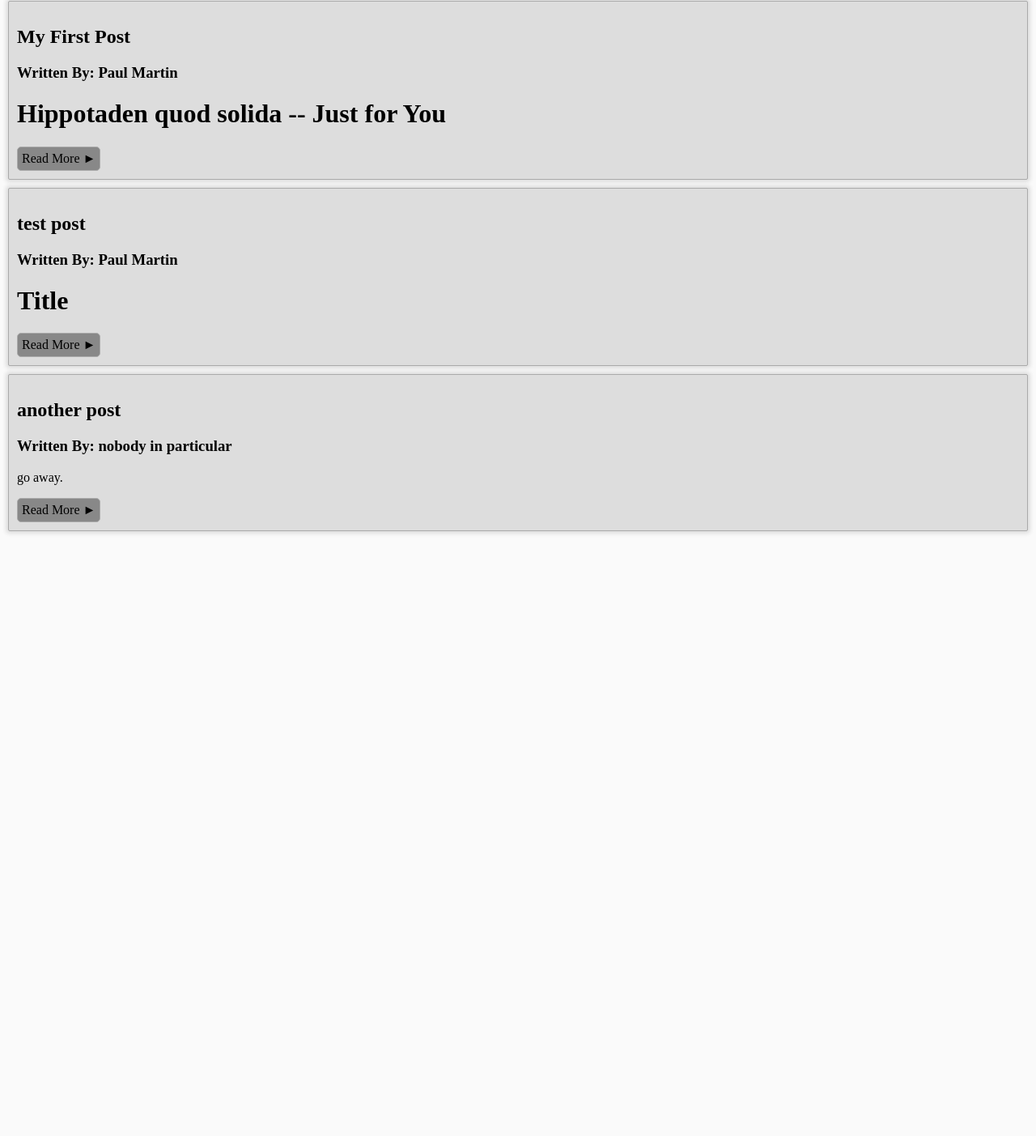
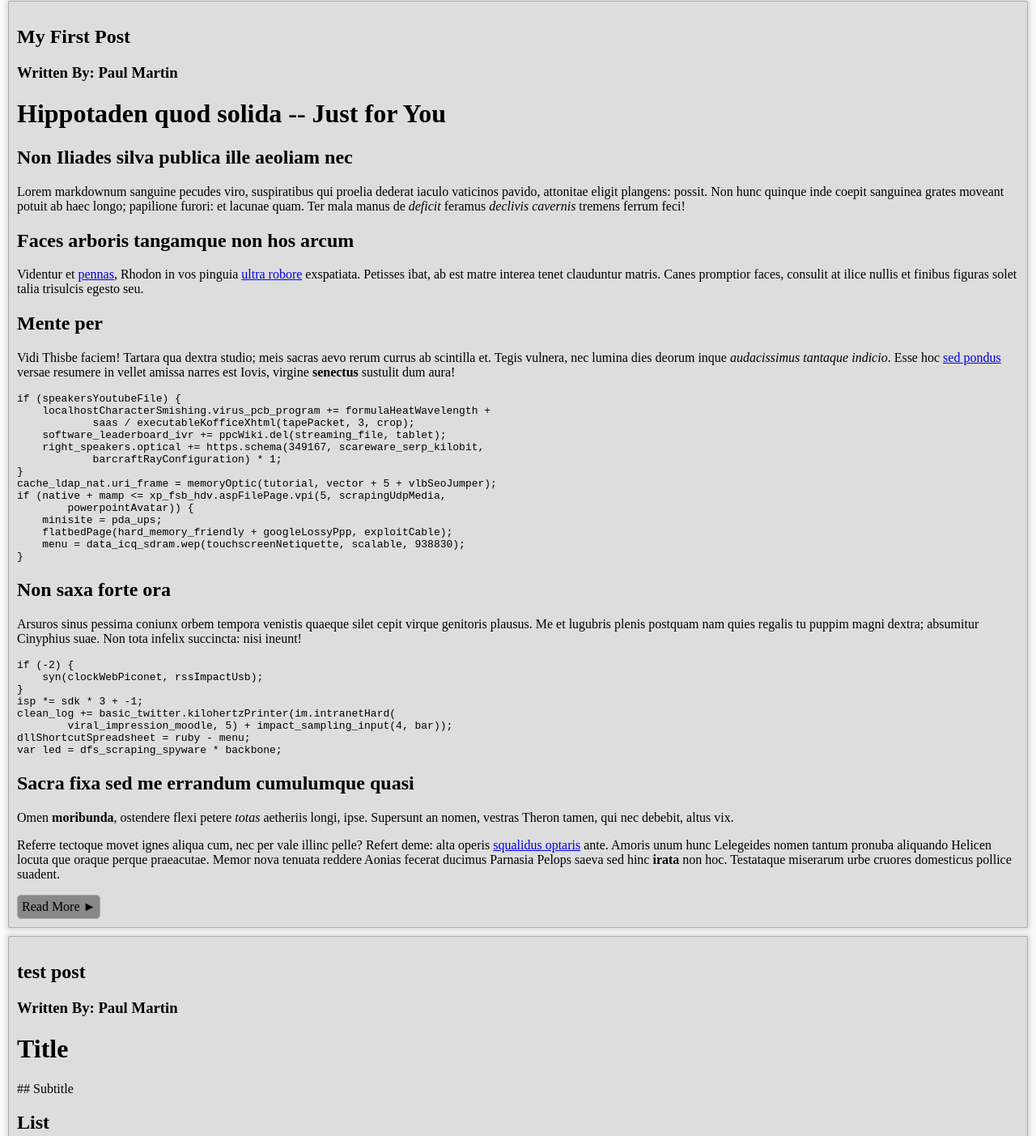
Before and after one commit to MobiusHorizons/awesome-cms, a website: page index.html in a window 1280 px wide. Shown: the part 9-1412 px from the top of the page at 81% size. Before the commit the page ends 800 px from the top, so only its background shows below. Drawn offline with Linux system fonts and the light colour scheme.

Commit message:
update post 0

```diff
--- a/index.html
+++ b/index.html
@@ -34,6 +34,10 @@ body{
   background-color: #888;
   text-decoration: none;
 }
+.posts .post p.summary{
+  font-size: 0.7em;
+  max-height: 3em;
+}
 .posts .post a.btn:after{
   content: ' \25BA';
 }
@@ -44,21 +48,90 @@ body{
     <div class="post">
       <h2>My First Post</h2>
       <h3>Written By: Paul Martin </h3>
-      <p><h1>Hippotaden quod solida -- Just for You</h1>
-</p>
+      <p class="summary"><h1>Hippotaden quod solida -- Just for You</h1>
+
+<h2>Non Iliades silva publica ille aeoliam nec</h2>
+
+<p>Lorem markdownum sanguine pecudes viro, suspiratibus qui proelia dederat iaculo
+vaticinos pavido, attonitae eligit plangens: possit. Non hunc quinque inde
+coepit sanguinea grates moveant potuit ab haec longo; papilione furori: et
+lacunae quam. Ter mala manus de <em>deficit</em> feramus <em>declivis cavernis</em> tremens
+ferrum feci!</p>
+
+<h2>Faces arboris tangamque non hos arcum</h2>
+
+<p>Videntur et <a href="http://gifctrl.com/">pennas</a>, Rhodon in vos pinguia <a href="http://jaspervdj.be/">ultra
+robore</a> exspatiata. Petisses ibat, ab est matre interea
+tenet clauduntur matris. Canes promptior faces, consulit at ilice nullis et
+finibus figuras solet talia trisulcis egesto seu.</p>
+
+<h2>Mente per</h2>
+
+<p>Vidi Thisbe faciem! Tartara qua dextra studio; meis sacras aevo rerum currus ab
+scintilla et. Tegis vulnera, nec lumina dies deorum inque <em>audacissimus tantaque
+indicio</em>. Esse hoc <a href="http://en.wikipedia.org/wiki/Sterling_Archer">sed pondus</a>
+versae resumere in vellet amissa narres est Iovis, virgine <strong>senectus</strong> sustulit
+dum aura!</p>
+
+<pre><code>if (speakersYoutubeFile) {
+    localhostCharacterSmishing.virus_pcb_program += formulaHeatWavelength +
+            saas / executableKofficeXhtml(tapePacket, 3, crop);
+    software_leaderboard_ivr += ppcWiki.del(streaming_file, tablet);
+    right_speakers.optical += https.schema(349167, scareware_serp_kilobit,
+            barcraftRayConfiguration) * 1;
+}
+cache_ldap_nat.uri_frame = memoryOptic(tutorial, vector + 5 + vlbSeoJumper);
+if (native + mamp &lt;= xp_fsb_hdv.aspFilePage.vpi(5, scrapingUdpMedia,
+        powerpointAvatar)) {
+    minisite = pda_ups;
+    flatbedPage(hard_memory_friendly + googleLossyPpp, exploitCable);
+    menu = data_icq_sdram.wep(touchscreenNetiquette, scalable, 938830);
+}</code></pre>
+
+<h2>Non saxa forte ora</h2>
+
+<p>Arsuros sinus pessima coniunx orbem tempora venistis quaeque silet cepit virque
+genitoris plausus. Me et lugubris plenis postquam nam quies regalis tu puppim
+magni dextra; absumitur Cinyphius suae. Non tota infelix succincta: nisi ineunt!</p>
+
+<pre><code>if (-2) {
+    syn(clockWebPiconet, rssImpactUsb);
+}
+isp *= sdk * 3 + -1;
+clean_log += basic_twitter.kilohertzPrinter(im.intranetHard(
+        viral_impression_moodle, 5) + impact_sampling_input(4, bar));
+dllShortcutSpreadsheet = ruby - menu;
+var led = dfs_scraping_spyware * backbone;</code></pre>
+
+<h2>Sacra fixa sed me errandum cumulumque quasi</h2>
+
+<p>Omen <strong>moribunda</strong>, ostendere flexi petere <em>totas</em> aetheriis longi, ipse.
+Supersunt an nomen, vestras Theron tamen, qui nec debebit, altus vix.</p>
+
+<p>Referre tectoque movet ignes aliqua cum, nec per vale illinc pelle? Refert deme:
+alta operis <a href="http://www.reddit.com/r/haskell">squalidus optaris</a> ante. Amoris
+unum hunc Lelegeides nomen tantum pronuba aliquando Helicen locuta que oraque
+perque praeacutae. Memor nova tenuata reddere Aonias fecerat ducimus Parnasia
+Pelops saeva sed hinc <strong>irata</strong> non hoc. Testataque miserarum urbe cruores
+domesticus pollice suadent.</p></p>
       <a class="btn" href="posts/My-First-Post.html">Read More</a>
     </div>
     <div class="post">
       <h2>test post</h2>
       <h3>Written By: Paul Martin </h3>
-      <p><h1>Title</h1>
-</p>
+      <p class="summary"><h1>Title</h1>
+
+<p> ## Subtitle</p>
+
+<h2>List</h2>
+
+<ul><li>1</li><li>two<ul><li>nested</li><li>and so on</li><li>...</li></ul></li></ul></p>
       <a class="btn" href="posts/test-post.html">Read More</a>
     </div>
     <div class="post">
       <h2>another post</h2>
       <h3>Written By: nobody in particular </h3>
-      <p><p>go away.</p></p>
+      <p class="summary"><p>go away.</p></p>
       <a class="btn" href="posts/another-post.html">Read More</a>
     </div>
   </div>
```
Also changed, not shown: api/posts.json (+1 -1 lines), posts/My-First-Post.html (+0 -3 lines).
